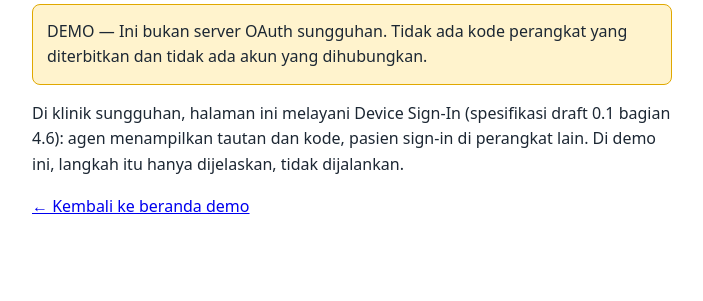
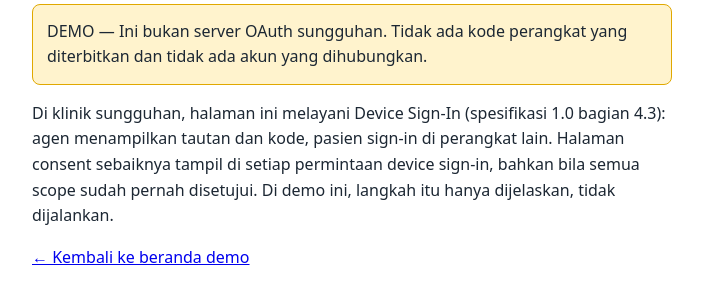
Before and after one commit to xien63/xien63.github.io, a plain HTML site: page oauth/device/index.html in a window 1280 px wide. Shown: the part 109-410 px from the top of the page, without its empty margins (288-991 px from the left). Drawn offline with Linux system fonts and the light colour scheme.

Commit message:
Selaraskan demo klinik ke Poppy 1.0

```diff
--- a/oauth/device/index.html
+++ b/oauth/device/index.html
@@ -9,7 +9,7 @@
 <body>
 <h1>Halaman device sign-in demo</h1>
 <div class="demo">DEMO — Ini bukan server OAuth sungguhan. Tidak ada kode perangkat yang diterbitkan dan tidak ada akun yang dihubungkan.</div>
-<p>Di klinik sungguhan, halaman ini melayani Device Sign-In (spesifikasi draft 0.1 bagian 4.6): agen menampilkan tautan dan kode, pasien sign-in di perangkat lain. Di demo ini, langkah itu hanya dijelaskan, tidak dijalankan.</p>
+<p>Di klinik sungguhan, halaman ini melayani Device Sign-In (spesifikasi 1.0 bagian 4.3): agen menampilkan tautan dan kode, pasien sign-in di perangkat lain. Halaman consent sebaiknya tampil di setiap permintaan device sign-in, bahkan bila semua scope sudah pernah disetujui. Di demo ini, langkah itu hanya dijelaskan, tidak dijalankan.</p>
 <p><a href="../../index.html">← Kembali ke beranda demo</a></p>
 </body>
 </html>
```
